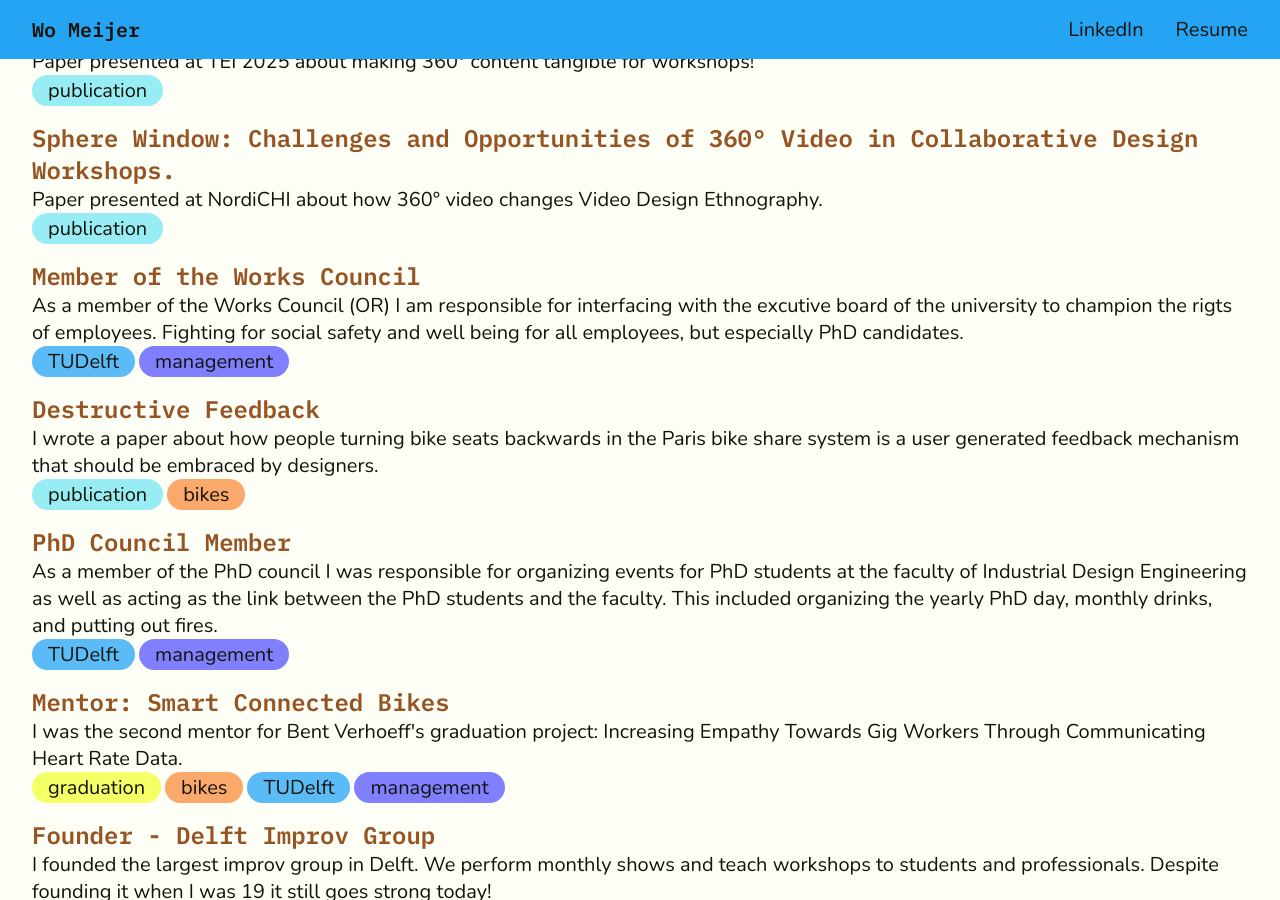
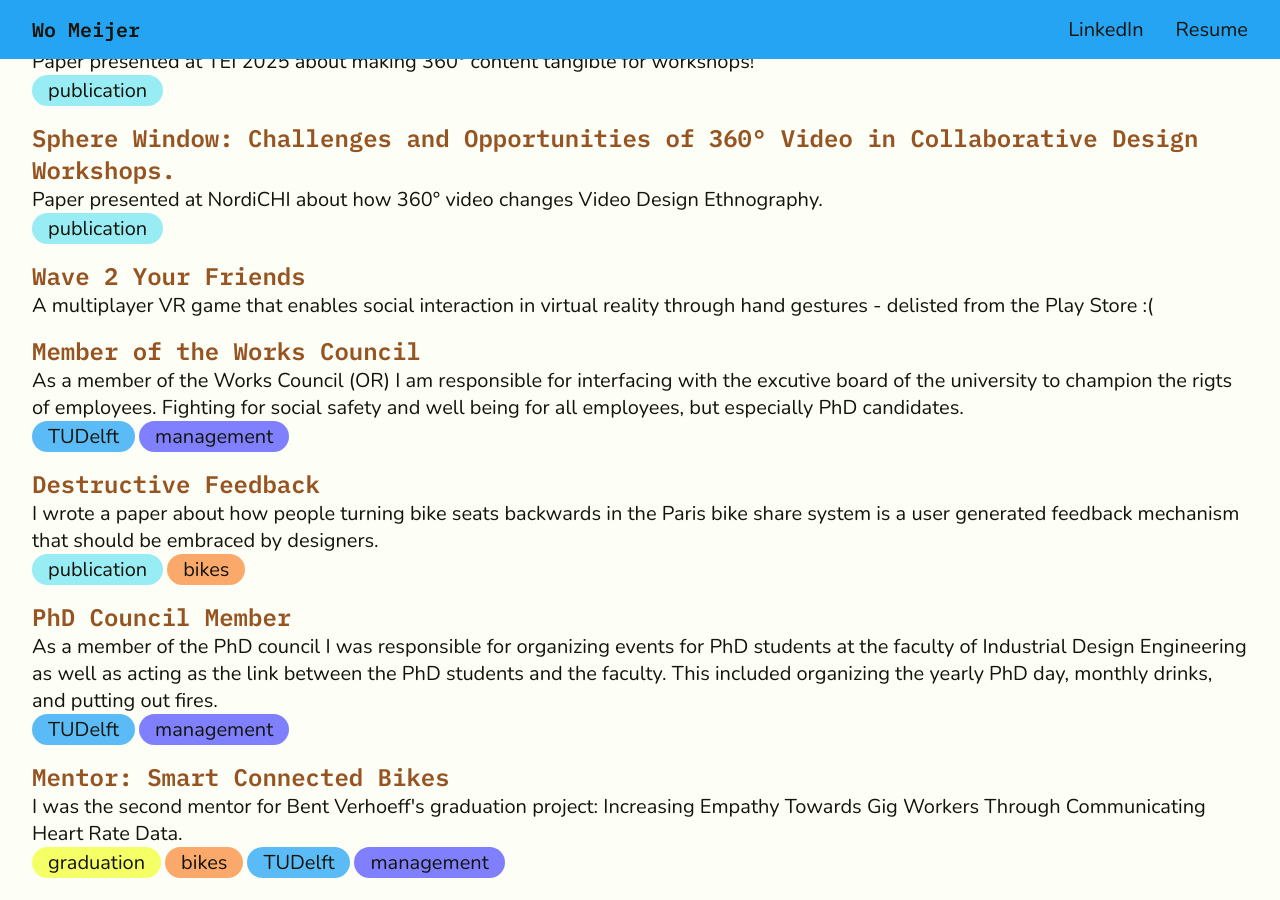
Before and after one commit to womei/womeijerdotcom, a Jekyll site: the page built from index.markdown, in a window 1280 px wide and 900 px high, scrolled down 889 px. Built offline with Jekyll 4.4.1, drawn with Linux system fonts in a browser that asks for light colours.

Commit message:
added wave 2

```diff
--- a/_data/projects.yml
+++ b/_data/projects.yml
@@ -15,6 +15,10 @@
   body: "Paper presented at NordiCHI about how 360° video changes Video Design Ethnography."
   tags:
     - publication
+
+- title: "Wave 2 Your Friends"
+  link: "https://play.google.com/store/apps/details?id=com.WoMeijer.Wave2YourFriends"
+  body: "A multiplayer VR game that enables social interaction in virtual reality through hand gestures - delisted from the Play Store :("
 
 - title: "Member of the Works Council"
   body: "As a member of the Works Council (OR) I am responsible for interfacing with the excutive board of the university to champion the rigts of employees. Fighting for social safety and well being for all employees, but especially PhD candidates."
```
